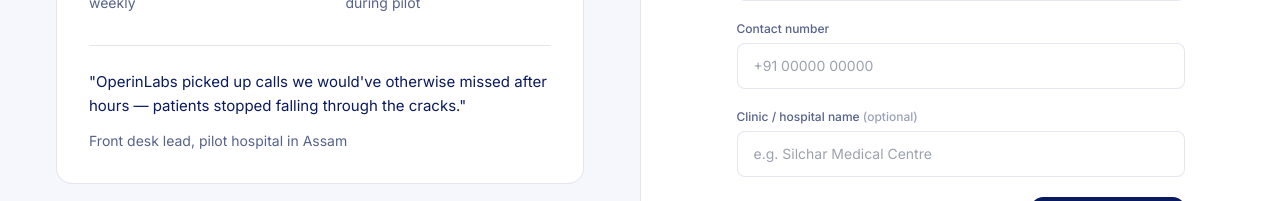
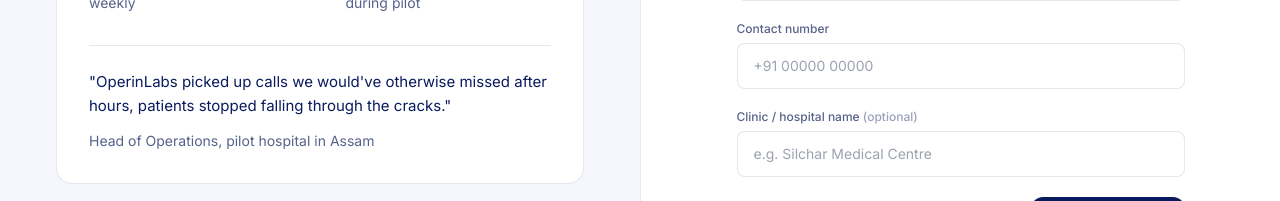
Before and after one commit to OperinLabs/OperinLabs-Landing-Page, a React (Vite) app: page /book-a-demo in a window 1280 px wide. Shown: the part 428-629 px from the top of the page. Built offline with nearby package versions, Linux system fonts and the light colour scheme.

Commit message:
Update BookDemo.tsx

```diff
--- a/src/pages/BookDemo.tsx
+++ b/src/pages/BookDemo.tsx
@@ -101,10 +101,10 @@ export default function BookDemo() {
             <div className="mt-8 border-t border-line pt-6">
               <p className="text-[15px] leading-relaxed text-ink">
                 "OperinLabs picked up calls we would've otherwise missed
-                after hours — patients stopped falling through the cracks."
+                after hours, patients stopped falling through the cracks."
               </p>
               <p className="mt-3 text-sm text-ink-soft">
-                Front desk lead, pilot hospital in Assam
+                Head of Operations, pilot hospital in Assam
               </p>
             </div>
           </div>
```
